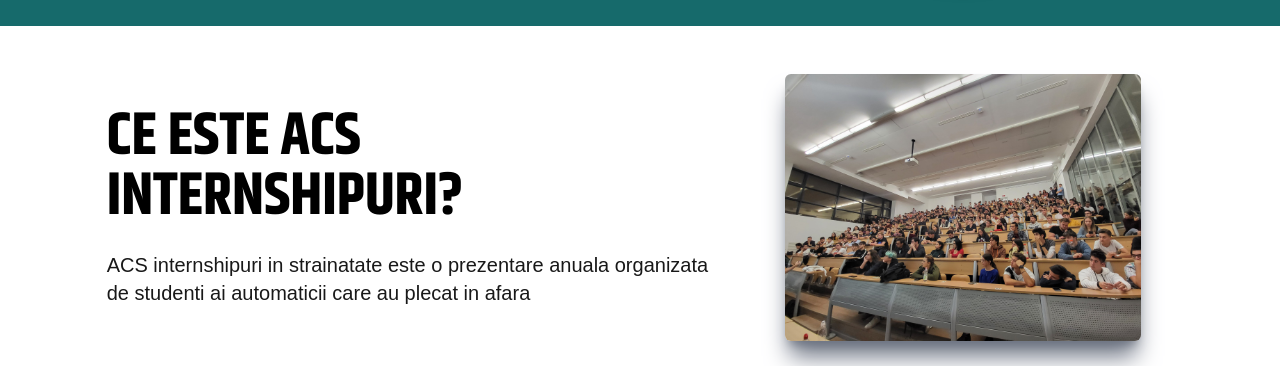
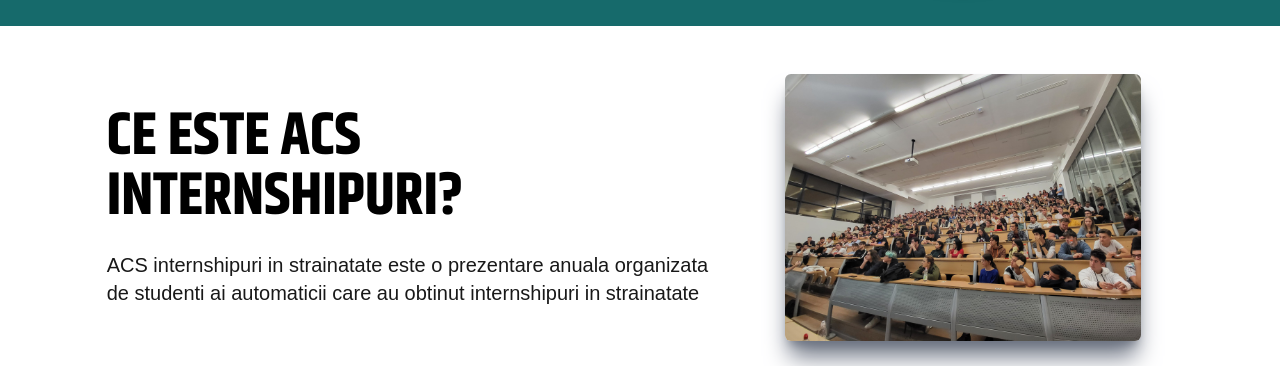
Before and after one commit to dragosbucur2001/acs-internships, a website: page src/index.html in a window 1280 px wide. Shown: the part 434-800 px from the top of the page. Drawn offline with nearby package versions, Linux system fonts and the light colour scheme; files that its build step writes are made by us from their sources.

```diff
--- a/src/index.html
+++ b/src/index.html
@@ -74,7 +74,7 @@
 				<h1 class="section-title">Ce este ACS internshipuri?</h1>
 				<p class="text-lg md:text-xl opacity-90 max-w-prose">
 					ACS internshipuri in strainatate este o prezentare anuala organizata
-					de studenti ai automaticii care au plecat in afara
+					de studenti ai automaticii care au obtinut internshipuri in strainatate
 				</p>
 			</div>
 			<img src="static/multime.jpg" alt="Fosta editie ACS Internships"
```
Also changed, not shown: src/static/logo.png (deleted), src/static/logo_transparent.png (deleted), 1 other file.
